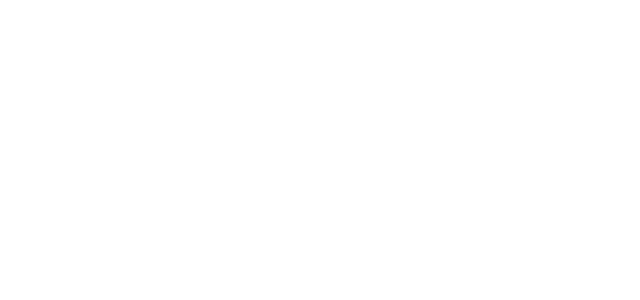
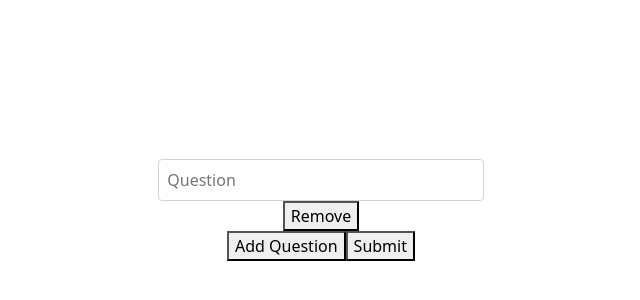
Before and after one commit to muhammad-anas17/Final_Year_Project, a React (Create React App) app in the folder frontend/: page /collegeform/1 in a window 1280 px wide. Before the commit this address had no page. Shown: the part 190-490 px from the top of the page, without its empty margins (319-959 px from the left). Built offline with nearby package versions, Linux system fonts and the light colour scheme.

Commit message:
Form Creation

```diff
--- a/frontend/src/App.js
+++ b/frontend/src/App.js
@@ -17,7 +17,7 @@
 import Uquestion from './Pages/Uquestion';
 import Cdashboard from './Pages/Cdashboard';
 import Cquestion from './Pages/Cquestion';
-
+import CollegeForm from './Pages/CollegeForm';
 
 function App() {
   return (
@@ -32,6 +32,7 @@
         <Route path="/cdashboard/:userId" element={<Cdashboard/>}/>
         <Route path="/uquestion/:userId" element={<Uquestion/>}/>
         <Route path="/cquestion/:userId" element={<Cquestion/>}/>
+        <Route path="/collegeform/:userId" element={<CollegeForm/>}/>
       </Routes>
 
       </BrowserRouter>
--- a/frontend/src/Pages/Cdashboard.jsx
+++ b/frontend/src/Pages/Cdashboard.jsx
@@ -1,19 +1,67 @@
 import React, { useEffect, useState } from 'react';
 import axios from 'axios';
 import { useParams } from 'react-router-dom';
+import { useNavigate } from 'react-router-dom'
 
 const Cdashboard = () => {
-    const { userId } = useParams();
-    console.log("Id is:", { userId })
-    const [userData, setUserData] = useState(null);
+  const navigate= useNavigate();
+  const { userId } = useParams();
 
+
+  console.log("Id is:", { userId })
+  const [userData, setUserData] = useState(null);
+  const [collegeData,setCollegeData]= useState(null);
+
+  const currentDate = new Date();
+ // Get the components of the date (year, month, day)
+  const year = currentDate.getFullYear();
+  const month = String(currentDate.getMonth() + 1).padStart(2, '0'); // Months are zero-based
+  const day = String(currentDate.getDate()).padStart(2, '0');
+
+  // Format the date as 'YYYY-MM-DD'
+  const formattedDate = `${year}-${month}-${day}`;
+
+
+  //  fetching user data
+  useEffect(() => {
+    const fetchUserData = async () => {
+      try {
+        const response = await axios.get(`http://localhost:8800/api/user/${userId}`);
+        setUserData(response.data);
+      } catch (error) {
+        console.error(error.response.data);
+      }
+    };
+
+    fetchUserData();
+  }, [userId]);
+
+  const handleClick= async (e) =>{
+    e.preventDefault();
+    const response = await axios.get(`http://localhost:8800/api/college/${userId}`);
+    console.log(response.data.id);
+    navigate(`/collegeform/${response.data.id}`);
+
+  }
 
 
 
 
   return (
-    <div>
-      <h2>College Dashboard</h2>
+
+<div>
+      <h1>Welcome to Your  College Dashboard</h1>
+      {userData ? (
+        <div>
+          <p>User ID: {userData.id}</p>
+          <p>Email: {userData.email}</p>
+
+        </div>
+      ) : (
+        <p>Loading user data...</p>
+      )}
+      <button onClick={handleClick}>Create Admission Form</button>
+
 
     </div>
   )
--- /dev/null
+++ b/frontend/src/Pages/CollegeForm.jsx
@@ -0,0 +1,58 @@
+import React, { useEffect, useState } from 'react';
+import axios from 'axios';
+import { useParams } from 'react-router-dom';
+
+const CollegeForm = () => {
+    const [formFeild, setFormFeild] = useState([
+        { Question: "" },
+    ])
+
+    const handleChange = (event, index) => {
+        console.log("Target name:",index, event.target.name);
+        console.log("Target value:",index,event.target.value);
+        let data = [...formFeild];
+        data[index][event.target.name] = event.target.value;
+        setFormFeild(data);
+    };
+
+    const AddFeild = () => {
+        let object = { Question: "" }
+        setFormFeild([...formFeild, object]);
+    };
+    const handleClick = async (e) => {
+        e.preventDefault();
+        console.log(formFeild);
+    }
+    const RemoveFeild=(index)=>{
+        let data= [...formFeild];
+        data.splice(index,1);
+        setFormFeild(data);
+    }
+
+
+    return (
+        <div>
+            <form>
+                {formFeild.map((form, index) => {
+                    return (
+                        <div key={index}>
+                            <input name='Question'
+                                placeholder='Question'
+                                onChange={event => handleChange(event, index)}
+                                value={form.Question} ></input>
+                                <button onClick={()=> RemoveFeild(index)}>Remove</button>
+                        </div>
+                    )
+                }
+
+                )}
+            </form>
+            <button onClick={AddFeild}>Add Question</button>
+            <button onClick={handleClick}>Submit</button>
+
+        </div>
+
+    )
+}
+
+export default CollegeForm
```
Also changed, not shown: 1 other file (tests, documents, lock files or other folders).
